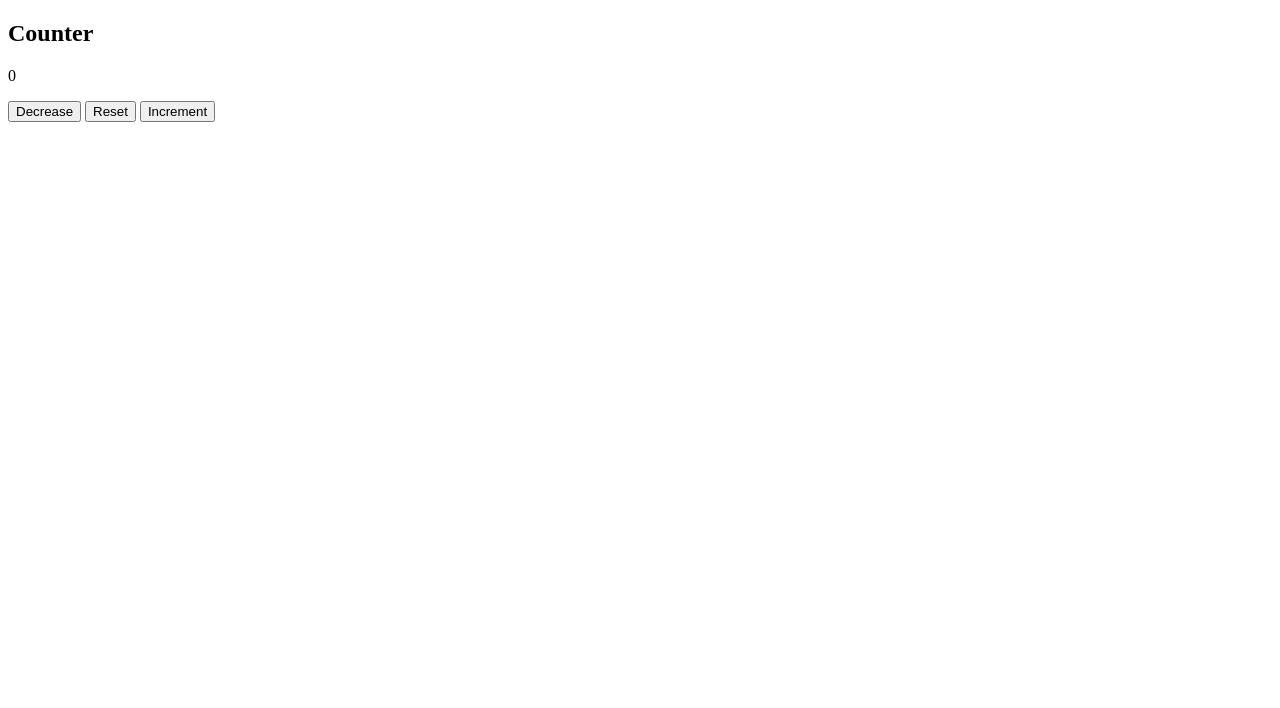
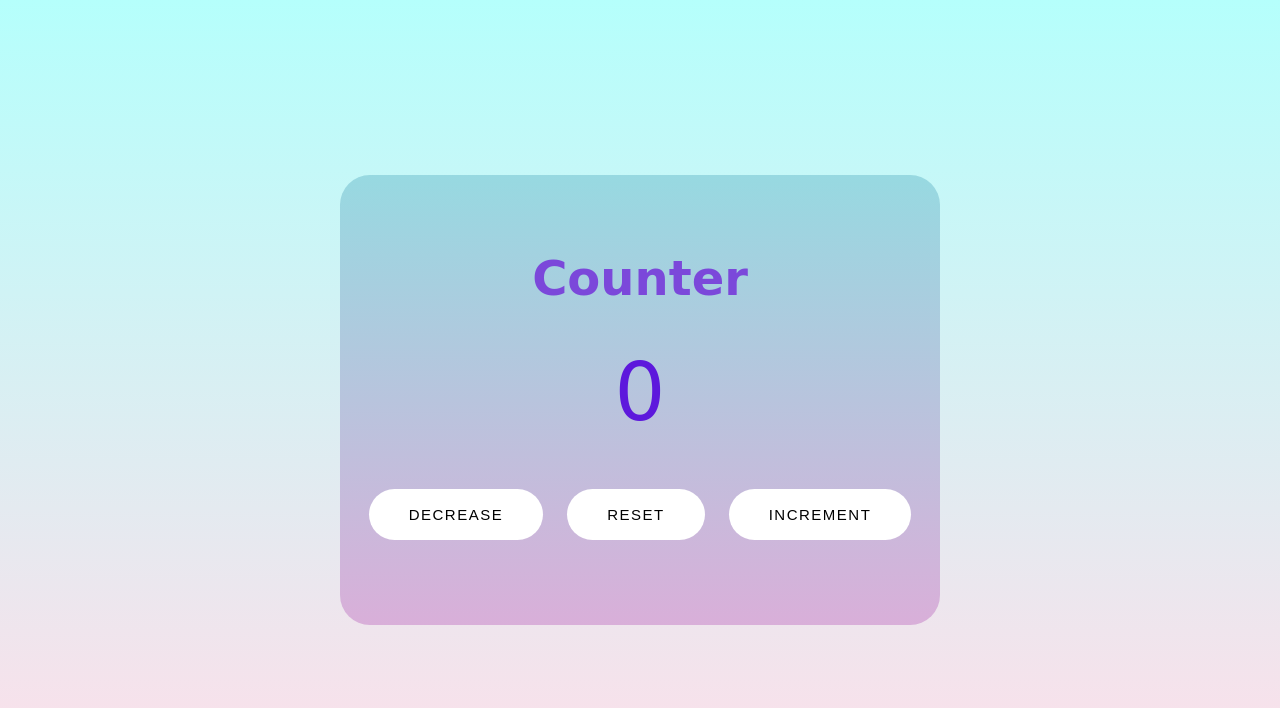
Before and after one commit to Bunny099/Counter, a plain HTML site: page index.html in a window 1280 px wide. Drawn offline with Linux system fonts and the light colour scheme.

Commit message:
Update and rename counter.html to index.html

```diff
--- a/counter.html
+++ b/index.html
@@ -4,7 +4,7 @@
     <meta charset="UTF-8" />
     <meta name="viewport" content="width=device-width, initial-scale=1.0" />
     <title>Counter</title>
-    <link rel="stylesheet" href="counter.css" />
+    <link rel="stylesheet" href="style.css" />
   </head>
   <body>
     <div class="box">
```
